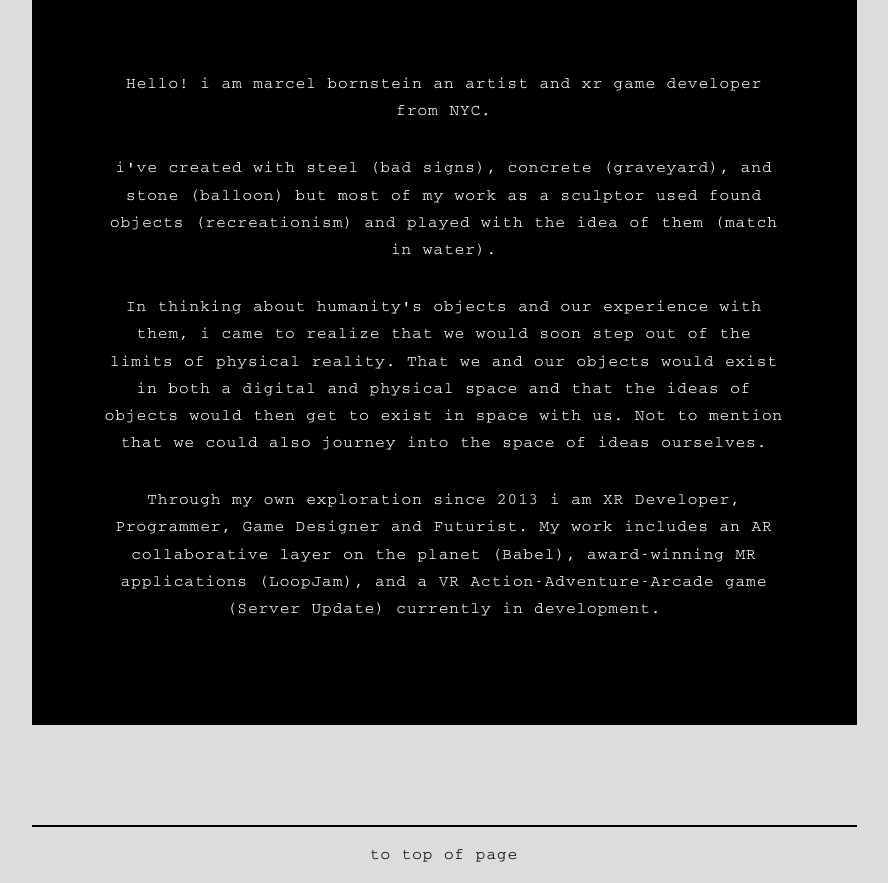
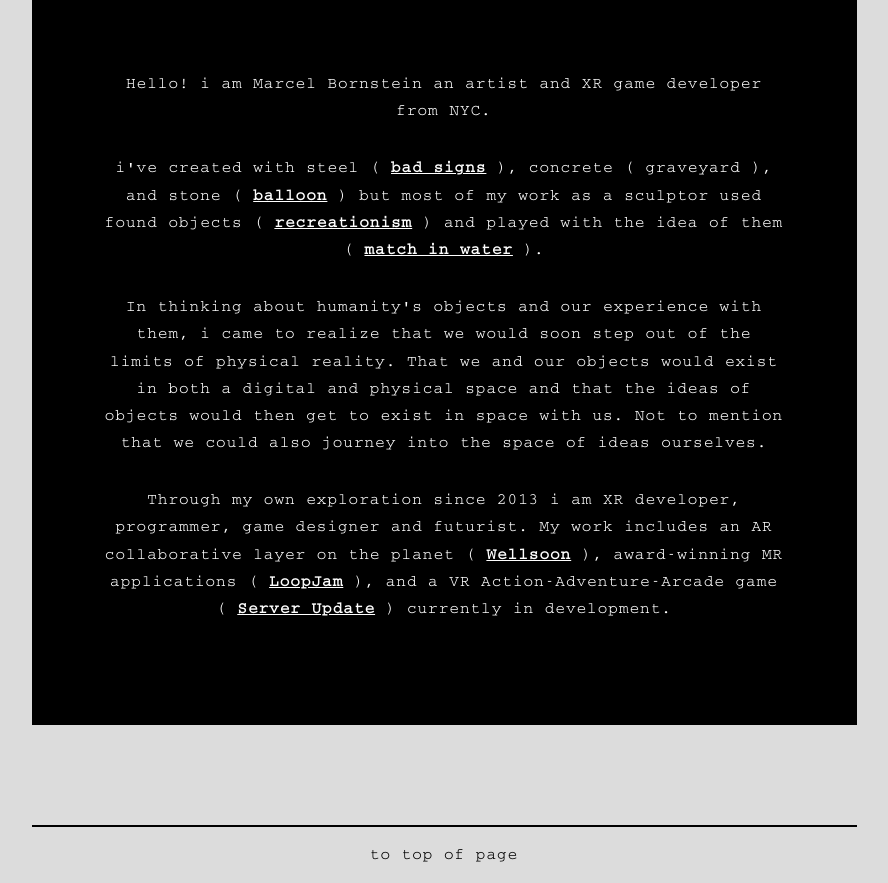
Before and after one commit to marcelisdead/marcelisdead.github.io, a PHP site: page /about.html in a window 1280 px wide. Shown: the part 482-1365 px from the top of the page, without its empty margins (196-1084 px from the left). Run offline with PHP 8.4, Linux system fonts and the light colour scheme.

Commit message:
skyworld gif and some about linking

```diff
--- a/about.html
+++ b/about.html
@@ -29,10 +29,10 @@
                 </div>
 
                 <div id="bio">
-                    <p>Hello! i am marcel bornstein an artist and xr game developer from NYC.</p>
-                    <p>i've created with steel (bad signs), concrete (graveyard), and stone (balloon) but most of my work as a sculptor used found objects (recreationism) and played with the idea of them (match in water). </p>
-                    <p>In thinking about humanity's objects and our experience with them, i came to realize that we would soon step out of the limits of physical reality. That we and our objects would exist in both a digital and physical space and that the ideas of objects would then get to exist in space with us. Not to mention that we could  also journey into the space of ideas ourselves.</p>
-                    <p>Through my own exploration since 2013 i am XR Developer, Programmer, Game Designer and Futurist. My work includes an AR collaborative layer on the planet (Babel), award-winning MR applications (LoopJam), and a VR Action-Adventure-Arcade game (Server Update) currently in development.</p>
+                    <p>Hello! i am Marcel Bornstein an artist and XR game developer from NYC.</p>
+                    <p>i've created with steel ( <a href="/pages/badSigns.html">bad signs</a> ), concrete ( graveyard ), and stone ( <a href="/pages/function.html#stoneBalloon">balloon</a> ) but most of my work as a sculptor used found objects ( <a href="/pages/recreationism.html">recreationism</a> ) and played with the idea of them ( <a href="/pages/function.html#matchInWater">match in water</a> ). </p>
+                    <p>In thinking about humanity's objects and our experience with them, i came to realize that we would soon step out of the limits of physical reality. That we and our objects would exist in both a digital and physical space and that the ideas of objects would then get to exist in space with us. Not to mention that we could also journey into the space of ideas ourselves.</p>
+                    <p>Through my own exploration since 2013 i am XR developer, programmer, game designer and futurist. My work includes an AR collaborative layer on the planet ( <a href="/pages/wellSoon.html">Wellsoon</a> ), award-winning MR applications ( <a href="/pages/hacks.html">LoopJam</a> ), and a VR Action-Adventure-Arcade game ( <a href="/pages/serverUpdate.html">Server Update</a> ) currently in development.</p>
                 </div>
 
             </div>
--- a/css/style.css
+++ b/css/style.css
@@ -441,6 +441,13 @@ clear:both;
     padding:0 0 20px;
 
 }
+
+#bio a {
+    color: white;
+    font-weight:bold;
+    text-decoration: underline;
+}
+
 a.friend{
 vertical-align:top;
 display:inline-block;
--- a/pages/experiments.html
+++ b/pages/experiments.html
@@ -28,7 +28,7 @@
 				</a>
 
 				<a href="" class="friend" target="_blank">
-					<img src="/images/xr/experiments/WreckBow.gif" />
+					<img src="/images/xr/experiments/SkyWorld.gif" />
 					<p>SkyWorld</p>
 				</a>
 
--- a/pages/function.html
+++ b/pages/function.html
@@ -23,7 +23,7 @@
                 or jump <a href="#statement">to statement</a> </p>
                 </div>
 
-                <div class="uni" tabindex="0">
+                <div id="stoneBalloon" class="uni" tabindex="0">
                 <img src="/images/art/function/balloon.png" width="242" height="1216" alt="Stone Balloon">
                 <span><h2>Stone Balloon (2012)</h2>
                 <p>3&quot; x 16&quot;</p>
@@ -32,7 +32,7 @@
 
                 <div id="dropfunct"></div>
 
-                <div class="uni" tabindex="0">
+                <div id="matchInWater" class="uni" tabindex="0">
                 <img src="/images/art/function/match.png" width="244" height="368" alt="Match in Water">
                 <span><h2>Match in Water (2013)</h2>
                 <p>3.5&quot; x 5&quot;</p>
--- a/pages/serverUpdate.html
+++ b/pages/serverUpdate.html
@@ -27,7 +27,8 @@
 			</iframe>
 
 			<div>
-                <p>Grid based action VR RPG. Exploring a 90's computer with volleyball powers.</p>
+                <p>VR action/adventure RPG. Explore the world inside a 90's computer with grid based movement and volleyball powers.</p>
+				<p>( Quest 2/3 + Unity + XRIT )</p>
 				<div id="clear"></div>
 			</div>
 
```
Also changed, not shown: 1 other file.
